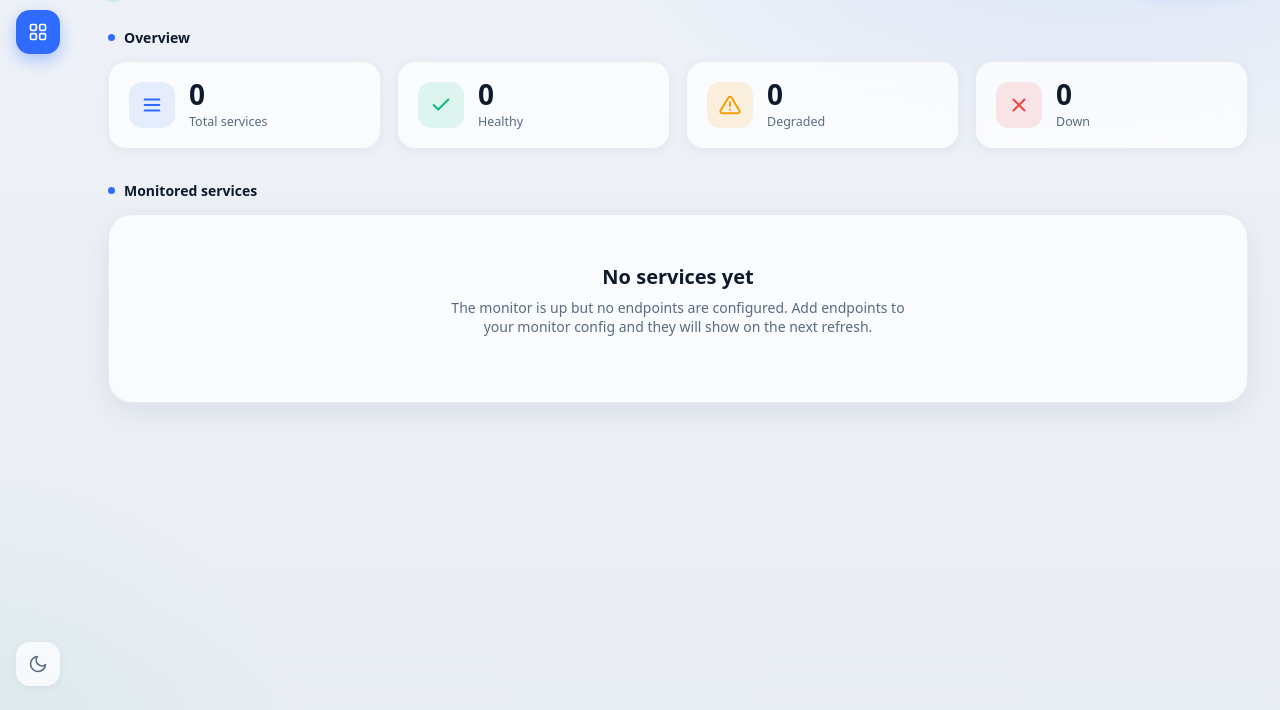
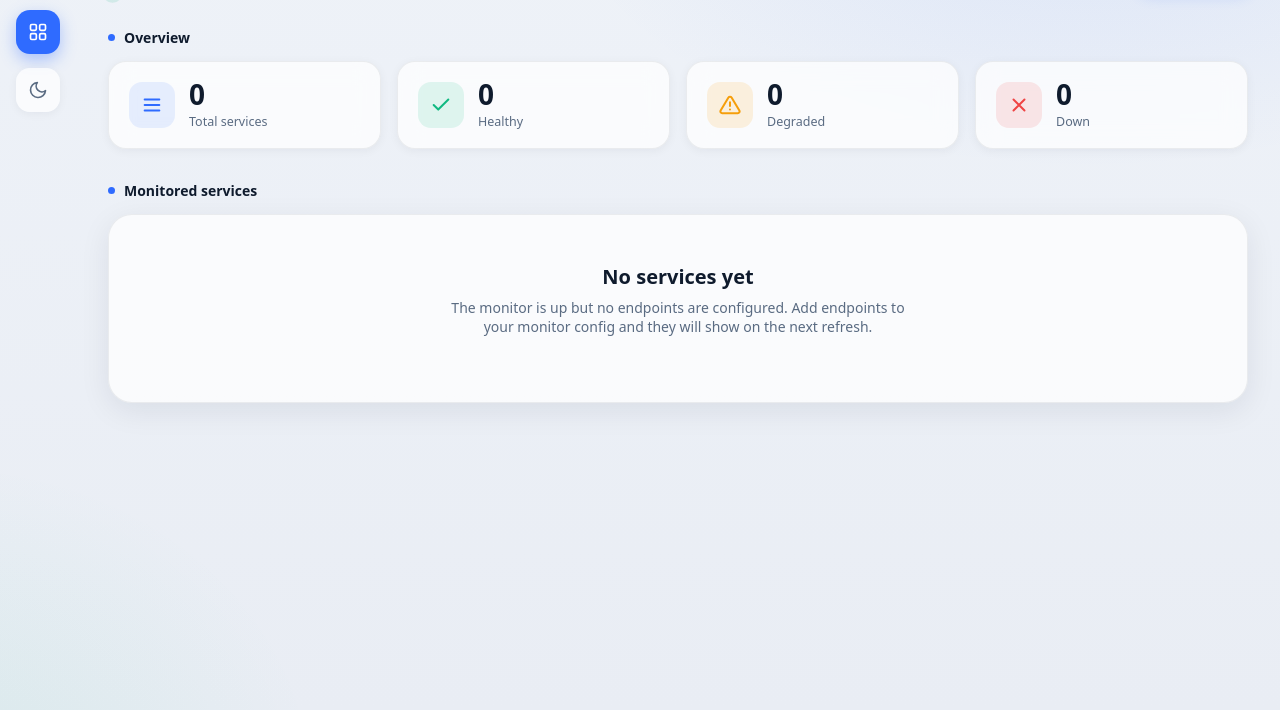
Before and after one commit to maurofloresr/stream_health_monitor, a Flask app: page / in a window 1280 px wide. Shown: the part 90-800 px from the top of the page. Run offline with Flask 3, Linux system fonts and the light colour scheme; data that the repository does not hold is empty.

Commit message:
Move theme toggle to top, add emoji to README

```diff
--- a/src/templates/index.html
+++ b/src/templates/index.html
@@ -188,10 +188,8 @@
       <button class="active" title="Overview" aria-label="Overview">
         <svg viewBox="0 0 24 24" fill="none" stroke="currentColor" stroke-width="2"><rect x="3" y="3" width="7" height="7" rx="1.5"/><rect x="14" y="3" width="7" height="7" rx="1.5"/><rect x="3" y="14" width="7" height="7" rx="1.5"/><rect x="14" y="14" width="7" height="7" rx="1.5"/></svg>
       </button>
+      <button id="themeBtn" title="Toggle theme" aria-label="Toggle dark mode"></button>
     </nav>
-    <div class="nav-bottom">
-      <button id="themeBtn" title="Toggle theme" aria-label="Toggle dark mode"></button>
-    </div>
   </aside>
 
   <main class="main">
```
